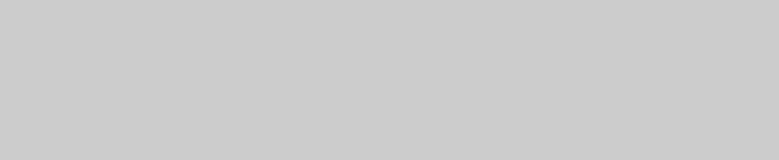
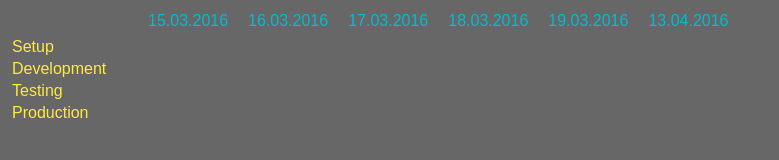
Before and after one commit to voskrekasenko/web-challenge, a website: page index.html in a window 1280 px wide. Shown: the whole page, without its empty margins (0-779 px from the left). Drawn offline with Linux system fonts and the light colour scheme.

Commit message:
render items and scales.

```diff
--- a/index.js
+++ b/index.js
@@ -1,16 +1,12 @@
 (function () {
 	'use strict';
 
-	var Diagram = function (element) {
+	var Diagram = function (url, element) {
 		this.element = element;
-		// var mainElement = document.getElementById(element);
-		// data.scale.forEach(function(elemScale, indexScale){
-		// 	mainElement.appendChild(newScale(elemScale));
-		// })
-		// data.items.forEach(function(elemItem, indexItem){
-		// 	mainElement.appendChild(newElement(new Item(elemItem)));
-		// })
+    this.mainElement = document.getElementById(element);
+    this.getJson(url);
   };
+
 	Diagram.prototype.getJson = function (url) {
     var self = this;
     var xhr = new XMLHttpRequest();
@@ -19,24 +15,31 @@
 		xhr.addEventListener('load', function () {
 			if (xhr.status != 200) {
 				return xhr.status + ': ' + xhr.statusText;
-			} else {
-				self.data = xhr.responseText;
 			}
+			self.data = JSON.parse(xhr.responseText);
+			self.data.scale.forEach(function(elemScale){
+				self.mainElement.appendChild(newScale(elemScale));
+			});
+			self.data.items.forEach(function(elemItem){
+				self.mainElement.appendChild(newElement(elemItem));
+			});
 		});
   };
 
-	var createDiagram = new Diagram('main');
-	var openData = new createDiagram.getJson('data.json');
-	console.log(openData);
+	var createDiagram = new Diagram('data.json', 'main');
+  console.log(createDiagram);
 
 	function newElement(value) {
 		var element = document.createElement('div');
     element.innerHTML = value.title;
+    element.classList.add('field_items');
 		return element;
   }
+
 	function newScale(value) {
 		var element = document.createElement('div');
     element.innerHTML = value;
+    element.classList.add('field_scale');
 		return element;
   }
 
--- a/main.css
+++ b/main.css
@@ -1,3 +1,25 @@
 body {
-	background-color: #ccc;
+  background-color: rgba(65, 65, 65, 0.8);
+  font-family: Arial, Helvetica, sans-serif;
 }
+.list_scale {
+  padding: 110px;
+  margin: 0;
+}
+.field_scale {
+  display: inline-block;
+  margin: 4px 10px;
+  color: #00bcd4;
+}
+.field_scale:first-child {
+  margin-left: 140px;
+}
+.list_items {
+  padding: 110px;
+  margin: 0;
+}
+.field_items {
+  display: block;
+  margin: 4px;
+  color: #ffeb3b;
+}
```
Also changed, not shown: .eslintrc.js. Lines whose indentation alone changed are shown as unchanged.
